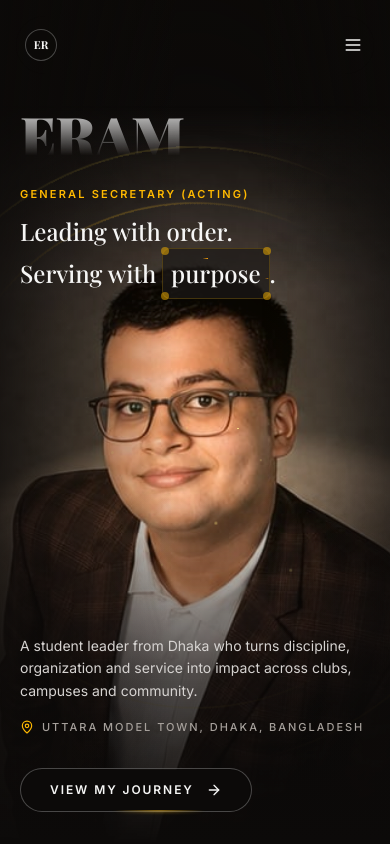
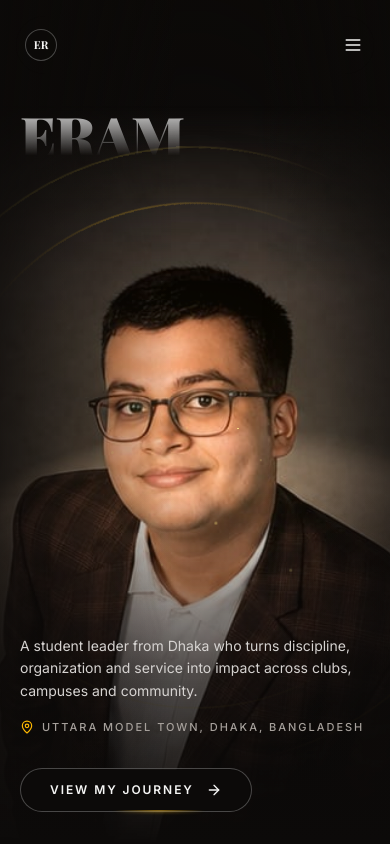
Before and after one commit to eramhossainratul/eramhossainratul.github.io, a Next.js app: page / in a window 390 px wide. Shown: the top 844 px of the page. Built offline with nearby package versions, Linux system fonts and the light colour scheme; a web font is replaced by a local one.

Commit message:
Hide hero headline block on mobile so the hero stays airy

```diff
--- a/src/components/portfolio/hero.tsx
+++ b/src/components/portfolio/hero.tsx
@@ -181,7 +181,13 @@ export function Hero() {
             </motion.h1>
           </motion.div>
 
-          <motion.div style={{ x: headlineX, y: headlineY }} className="will-change-transform">
+          {/* The headline block is desktop-only; on phones the hero keeps
+              just the giant name, short bio and CTA so it never feels
+              text-heavy. */}
+          <motion.div
+            style={{ x: headlineX, y: headlineY }}
+            className="hidden will-change-transform sm:block"
+          >
             <motion.div
               initial={reduce ? undefined : { opacity: 0, y: 24 }}
               animate={{ opacity: 1, y: 0 }}
```
